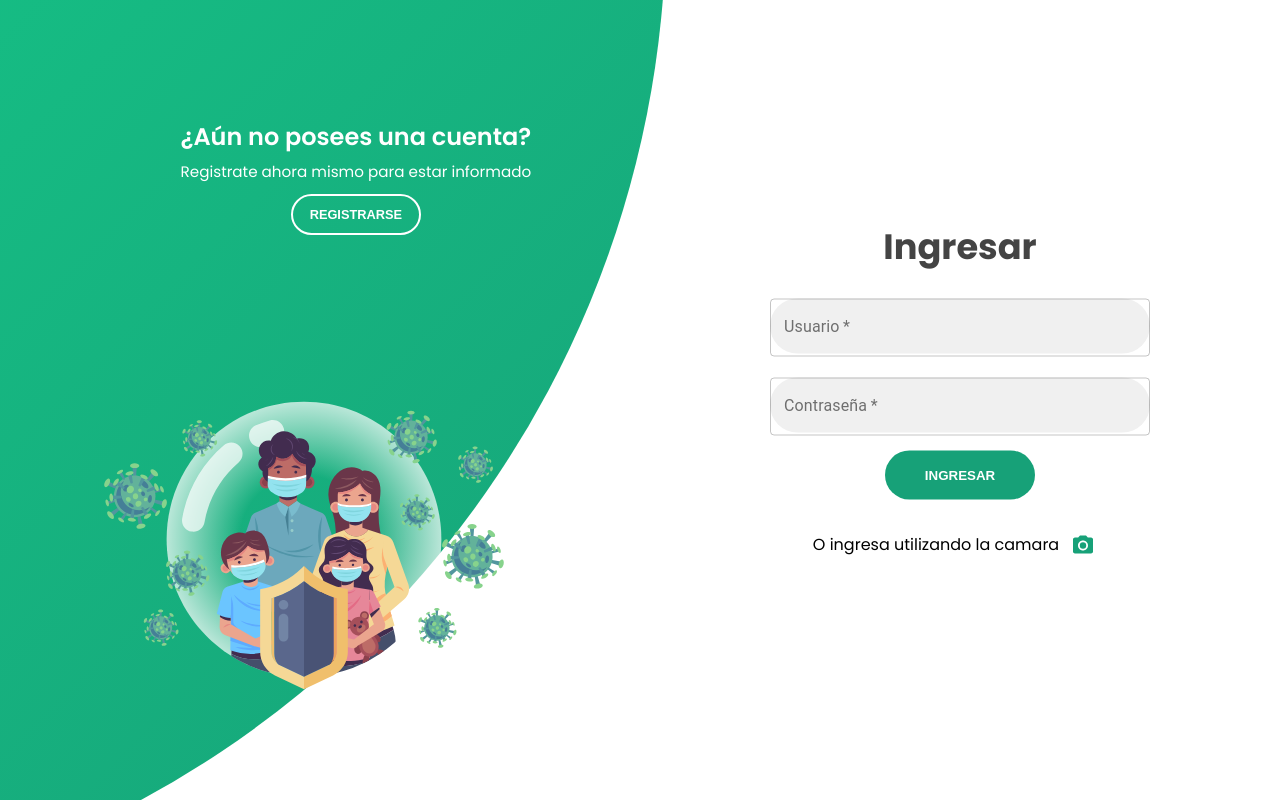
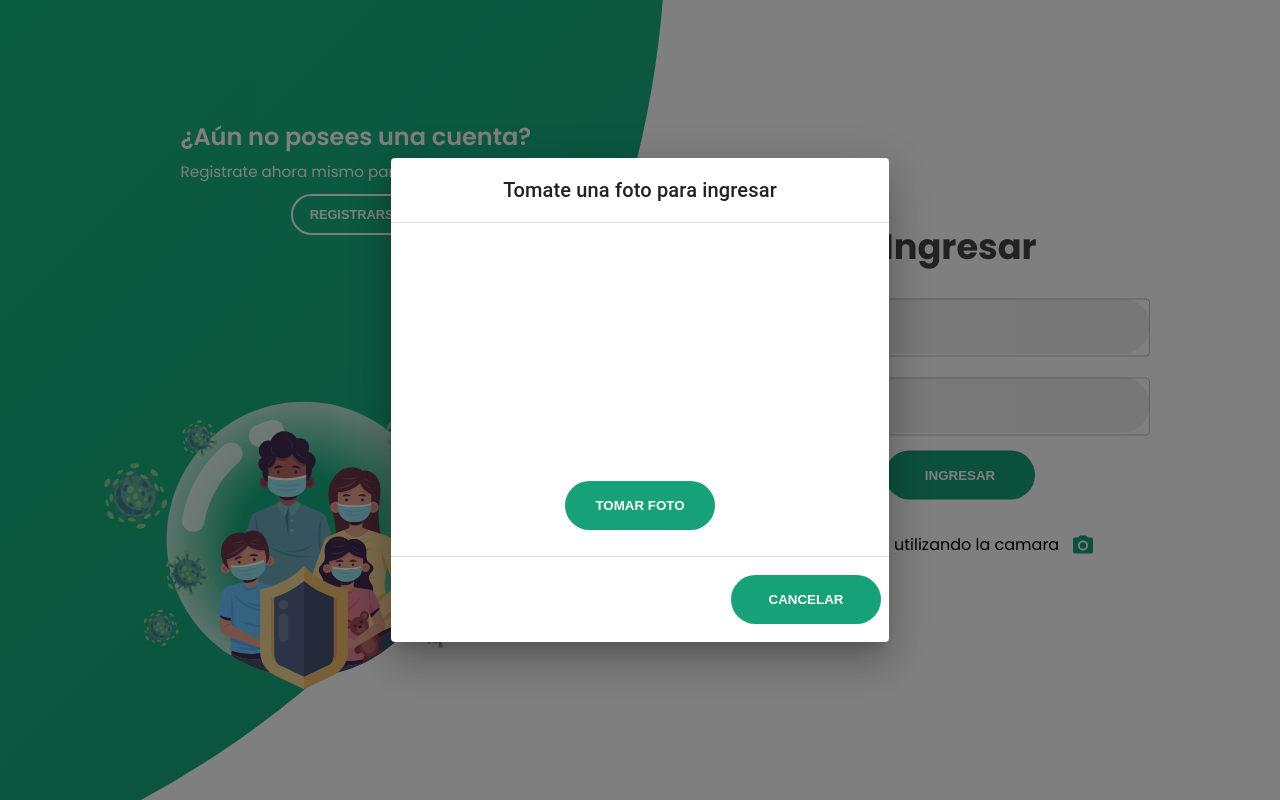
Before and after one commit to AlexRose97/SemiProyectoG4, a React (Create React App) app in the folder covidas/: page / in a window 1280 px wide. Both pictures are taken after a click on the button 1083 px from the left and 545 px from the top of the page. Built offline with nearby package versions, Linux system fonts and the light colour scheme; no server answers.

Commit message:
login con camara web

```diff
--- a/covidas/package.json
+++ b/covidas/package.json
@@ -13,6 +13,7 @@
     "react-dom": "^17.0.2",
     "react-router-dom": "^5.2.0",
     "react-scripts": "^4.0.3",
+    "react-webcam": "^5.2.3",
     "sweetalert2": "^10.16.5",
     "web-vitals": "^1.1.1"
   },
--- a/covidas/src/Ingreso/RegistroyLogin.jsx
+++ b/covidas/src/Ingreso/RegistroyLogin.jsx
@@ -1,12 +1,21 @@
 import React from "react";
-import { Button, IconButton, TextField } from "@material-ui/core";
+import {
+  Button,
+  IconButton,
+  TextField,
+  Dialog,
+  DialogActions,
+  DialogContent,
+  DialogTitle,
+} from "@material-ui/core";
+import Webcam from "react-webcam";
 import { PhotoCamera } from "@material-ui/icons";
 import Swal from "sweetalert2";
 import "./style.css";
 import imgLogin from "./img/log.svg";
 import imgRegistro from "./img/register.svg";
 import Credenciales from "../Sesion/Credenciales";
-import { postRegistro, postLoginDatos } from "../endpoints";
+import { postRegistro, postLoginDatos, postLoginFoto } from "../endpoints";
 
 export class RegistroyLogin extends React.Component {
   render() {
@@ -18,8 +27,15 @@ export class RegistroyLogin extends React.Component {
   }
 }
 
-//const errorTXT = { user: "", password: "" };
+const videoConstraints = {
+  width: 1280,
+  height: 720,
+  facingMode: "user",
+};
+
 export default function FullInicio({ props }) {
+  const [open, setOpen] = React.useState(false);
+  const [capturaF, setcapturaF] = React.useState("");
   //variables registro
   const [fperfil, setfperfil] = React.useState(Credenciales.PerfilDefault);
   const [fcargada, setfcargada] = React.useState(false);
@@ -92,12 +108,12 @@ export default function FullInicio({ props }) {
             if (response.status === 200) {
               Swal.fire({
                 title: "Bienvenido",
-                text: response.msg,
+                text:
+                  "Gracias por unirte a la comunidad " + response.user.nombre,
                 icon: "success",
               }).then((result) => {
                 //crear el json de session
                 const session = response.user;
-                console.log(response);
                 //guardar sesion en el localStorage
                 Credenciales.login(session);
                 //iniciar
@@ -151,7 +167,7 @@ export default function FullInicio({ props }) {
           if (response.status === 200) {
             Swal.fire({
               title: "Bienvenido",
-              text: response.msg,
+              text: response.user.nombre,
               icon: "success",
             }).then((result) => {
               //crear el json de session
@@ -221,6 +237,64 @@ export default function FullInicio({ props }) {
     container.classList.remove("sign-up-mode");
   };
 
+  //-------cerrar cuadro emergente de fotos
+  const handleClose = () => {
+    setcapturaF("");
+    setOpen(false);
+  };
+  //------mostrar Camara
+  const mostrarCarmara = () => {
+    setOpen(true);
+  };
+  const webcamRef = React.useRef(null);
+
+  //--------Tomar Foto e ingresar
+  const capture = () => {
+    //realizar la captura y mostrarla
+    var caputuraCamara = webcamRef.current.getScreenshot();
+    setcapturaF(caputuraCamara);
+    //realizar la peticion al server
+    var data = {
+      foto: caputuraCamara,
+    };
+    fetch(postLoginFoto, {
+      method: "POST", // or 'PUT'
+      body: JSON.stringify(data), // data can be `string` or {object}!
+      headers: {
+        "Content-Type": "application/json",
+      },
+    })
+      .then((res) => res.json())
+      .catch(function (error) {
+        alert(error);
+      })
+      .then((response) => {
+        setOpen(false);
+        if (response.status === 200) {
+          Swal.fire({
+            title: "Bienvenido",
+            text: response.user.nombre,
+            icon: "success",
+          }).then((result) => {
+            //crear el json de session
+            const session = response.user;
+            //guardar sesion en el localStorage
+            Credenciales.login(session);
+            //iniciar
+            props.history.push("/Inicio");
+          });
+        } else {
+          Swal.fire({
+            title: "Error!",
+            text: response.msg,
+            icon: "error",
+          }).then((result) => {
+            setOpen(true);
+          });
+        }
+      });
+  };
+
   return (
     <div className="container">
       <div className="forms-container">
@@ -258,7 +332,11 @@ export default function FullInicio({ props }) {
 
             <p className="social-text">
               O ingresa utilizando la camara
-              <IconButton color="primary" style={{ color: "#17a178" }}>
+              <IconButton
+                color="primary"
+                style={{ color: "#17a178" }}
+                onClick={mostrarCarmara}
+              >
                 <PhotoCamera />
               </IconButton>
             </p>
@@ -373,6 +451,35 @@ export default function FullInicio({ props }) {
           <img src={imgRegistro} className="image" alt="" />
         </div>
       </div>
+      <Dialog onClose={handleClose} open={open} scroll={"paper"}>
+        <DialogTitle onClose={handleClose} style={{ textAlign: "center" }}>
+          Tomate una foto para ingresar
+        </DialogTitle>
+        {capturaF ? (
+          <DialogContent dividers align={"center"}>
+            <img width={"100%"} height={"100%"} src={capturaF} alt="" />
+          </DialogContent>
+        ) : (
+          <DialogContent dividers align={"center"}>
+            <Webcam
+              audio={false}
+              height={"100%"}
+              ref={webcamRef}
+              screenshotFormat="image/jpeg"
+              width={"100%"}
+              videoConstraints={videoConstraints}
+            />
+            <button className="btn" onClick={capture}>
+              Tomar Foto
+            </button>
+          </DialogContent>
+        )}
+        <DialogActions>
+          <button className="btn" onClick={handleClose}>
+            Cancelar
+          </button>
+        </DialogActions>
+      </Dialog>
     </div>
   );
 }
```
Also changed, not shown: covidas/src/endpoints-example.js (+15 -1 lines), 2 other files (tests, documents, lock files or other folders).
